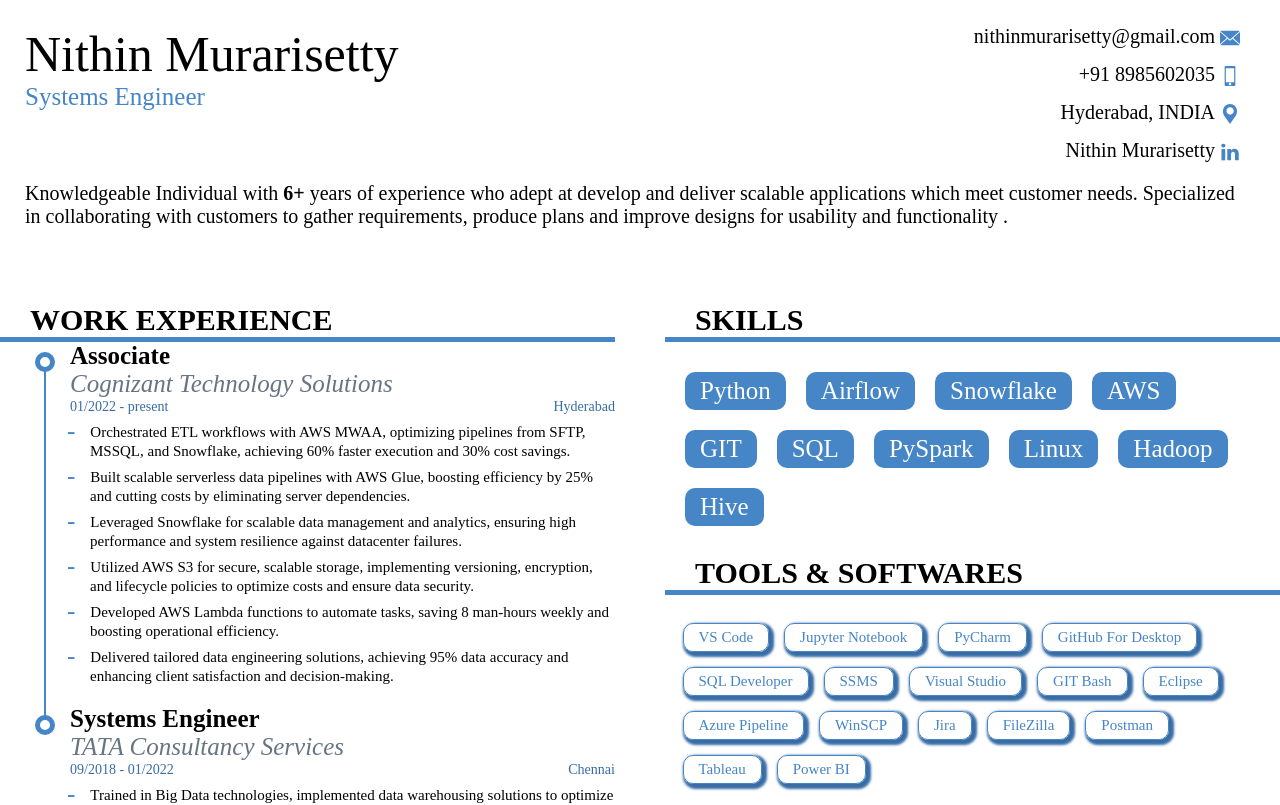
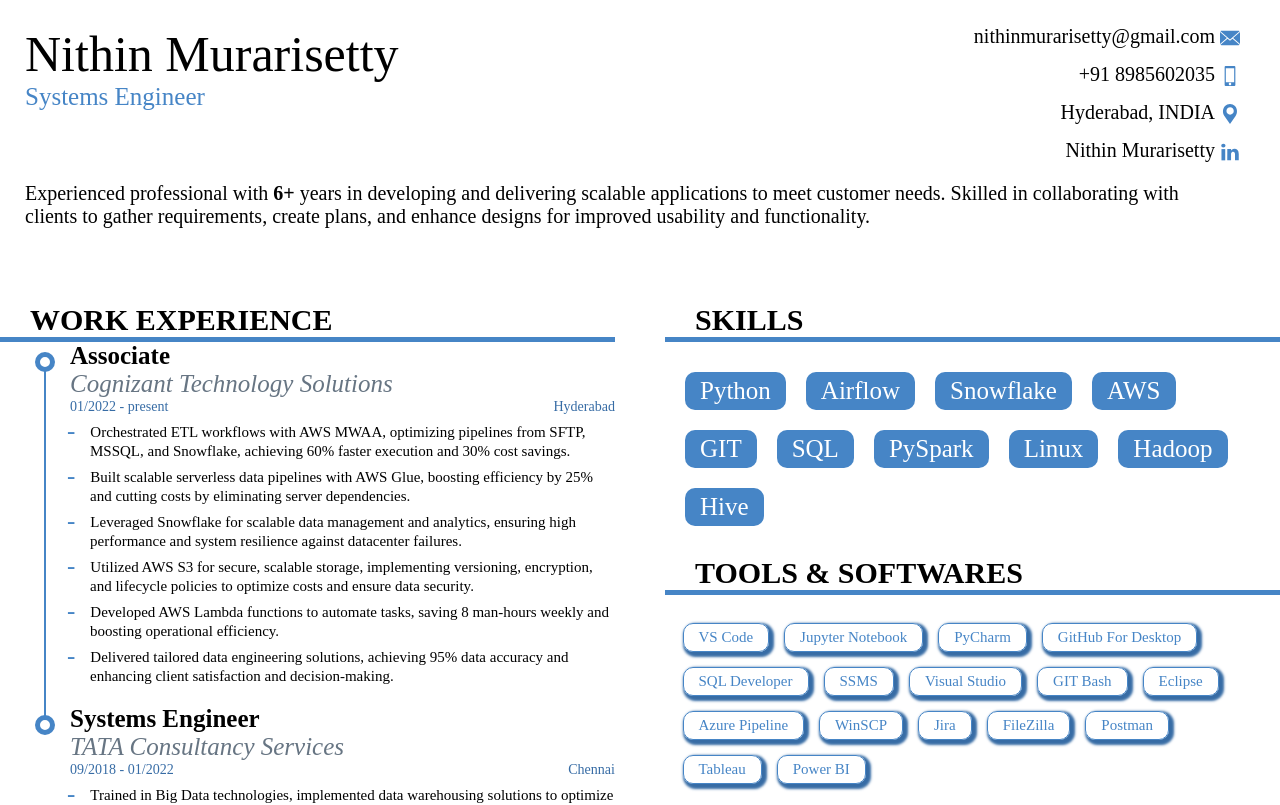
Before and after one commit to nithin-murari/nithin-resume, a React (Create React App) app: page / in a window 1280 px wide. Shown: the top 805 px of the page. Built offline with nearby package versions, Linux system fonts and the light colour scheme.

Commit message:
Update Description.js

```diff
--- a/src/components/Description.js
+++ b/src/components/Description.js
@@ -42,11 +42,7 @@
         </div>
       </div>
       <div className="Description__Summary">
-        Knowledgeable Individual with <strong>6+</strong> years of
-        experience who adept at develop and deliver scalable applications which meet
-        customer needs. Specialized in collaborating with customers to gather
-        requirements, produce plans and improve designs for usability and
-        functionality .
+      Experienced professional with <strong>6+</strong> years in developing and delivering scalable applications to meet customer needs. Skilled in collaborating with clients to gather requirements, create plans, and enhance designs for improved usability and functionality.
       </div>
       {/* <div className="Hello_Anime"></div> */}
     </div>
```
